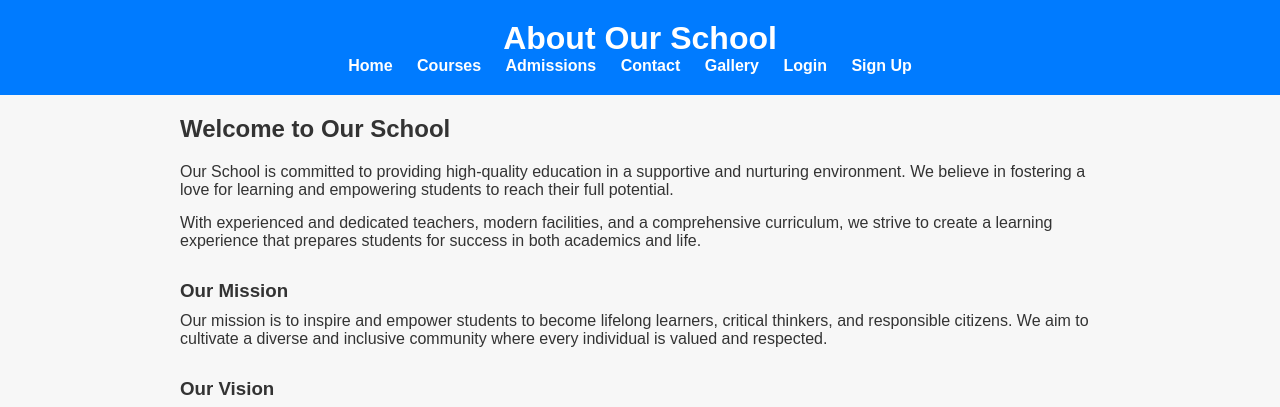
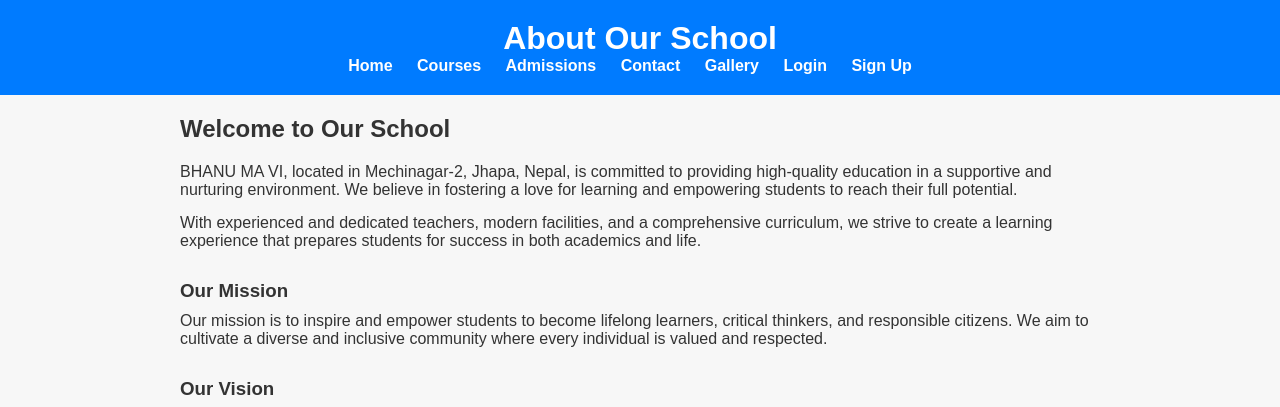
Before and after one commit to Class508/prashant, a plain HTML site: page about.html in a window 1280 px wide. Shown: the top 407 px of the page. Drawn offline with Linux system fonts and the light colour scheme.

Commit message:
Update about.html

```diff
--- a/about.html
+++ b/about.html
@@ -3,7 +3,7 @@
 <head>
     <meta charset="UTF-8">
     <meta name="viewport" content="width=device-width, initial-scale=1.0">
-    <title>About Us</title>
+    <title>About Our School</title>
     <link rel="stylesheet" href="about.css">
 </head>
 <body>
@@ -24,7 +24,7 @@
     <main>
         <section class="about-section">
             <h2>Welcome to Our School</h2>
-            <p>Our School is committed to providing high-quality education in a supportive and nurturing environment. We believe in fostering a love for learning and empowering students to reach their full potential.</p>
+            <p>BHANU MA VI, located in Mechinagar-2, Jhapa, Nepal, is committed to providing high-quality education in a supportive and nurturing environment. We believe in fostering a love for learning and empowering students to reach their full potential.</p>
             <p>With experienced and dedicated teachers, modern facilities, and a comprehensive curriculum, we strive to create a learning experience that prepares students for success in both academics and life.</p>
             <h3>Our Mission</h3>
             <p>Our mission is to inspire and empower students to become lifelong learners, critical thinkers, and responsible citizens. We aim to cultivate a diverse and inclusive community where every individual is valued and respected.</p>
```
